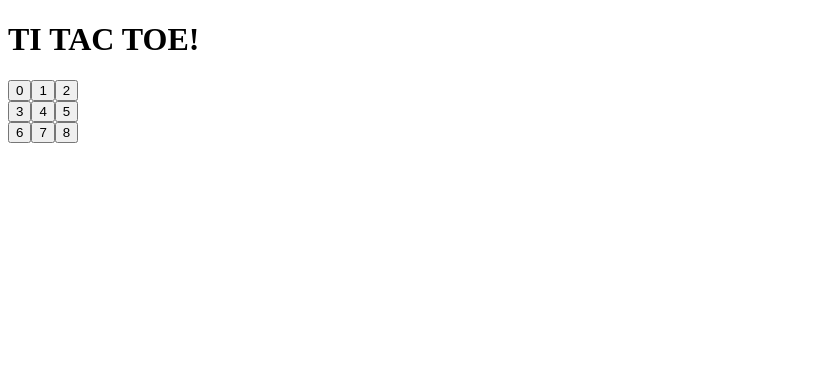
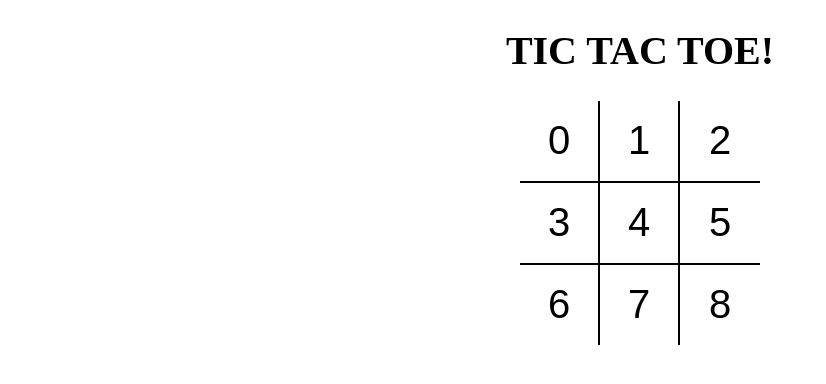
Before and after one commit to rayaditya414/tictactoe, a React (Vite) app: page / in a window 1280 px wide. Shown: the top 384 px of the page, without its empty margins (0-826 px from the left). Built offline with nearby package versions, Linux system fonts and the light colour scheme.

Commit message:
Added bit of styling

```diff
--- a/src/App.jsx
+++ b/src/App.jsx
@@ -1,10 +1,10 @@
 import React from "react";
 import Board from "./components/Board"
-
+import "./styles/root.scss"
 const App=()=>{
   return(
-  <div>
-  <h1>TI TAC TOE!</h1>
+  <div className="app">
+  <h1>TIC TAC TOE!</h1>
   <Board/>
 </div>);
 }
--- a/src/components/Board.jsx
+++ b/src/components/Board.jsx
@@ -3,18 +3,18 @@
 
 const board = () => {
   return (
-    <div>
-        <div>
+    <div className='board'>
+        <div className='board-row'>
             <Sqaure value={0}/>
             <Sqaure  value={1}/>
             <Sqaure  value={2}/>
         </div>
-        <div>
+        <div className='board-row'>
             <Sqaure  value={3}/>
             <Sqaure  value={4}/>
             <Sqaure  value={5}/>
         </div>
-        <div>
+        <div className='board-row'>
             <Sqaure  value={6}/>
             <Sqaure  value={7}/>
             <Sqaure value={8}/>
--- a/src/components/Sqaure.jsx
+++ b/src/components/Sqaure.jsx
@@ -2,7 +2,7 @@
 
 const Sqaure = ({value}) => {
   return (
-    <button type="button">{value}</button>
+    <button type="button" className="square">{value}</button>
   );
 }
 
--- /dev/null
+++ b/src/styles/root.scss
@@ -0,0 +1,43 @@
+body {
+    padding: 0;
+    margin: 0;
+}
+
+button {
+    background: none;
+    border: none;
+    outline: none;
+    &:hover {
+        cursor: pointer;
+    }
+}
+
+.app {
+    font-size: 20px;
+    display: flex;
+    flex-direction: column;
+    align-items: center;
+}
+
+.board {
+    .board-row {
+        display: flex;
+        flex-direction: row;
+        border-bottom: 2px solid #000;
+        &:last-child {
+            border-bottom: none;
+        }
+        .square {
+            width: 80px;
+            height: 80px;
+            border-right: 2px solid #000;
+            font-size: 2.5rem;
+            padding: 0;
+            overflow: hidden;
+            transition: all 0.2s;
+            &:last-child {
+                border-right: none;
+            }
+        }
+    }
+}
```
Also changed, not shown: index.html (+7 -4 lines), package.json (+6 -4 lines), 1 other file (tests, documents, lock files or other folders).
